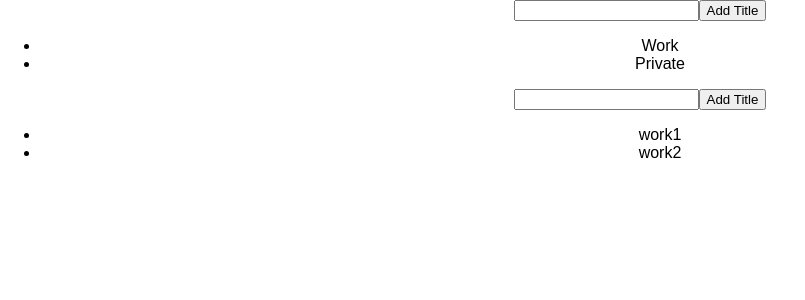
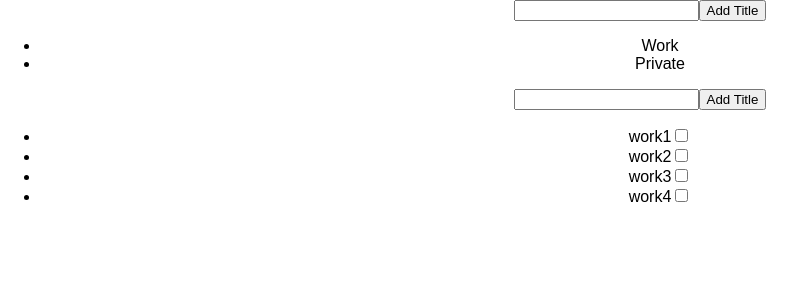
Before and after one commit to Isla5/todoApp, a React (Create React App) app in the folder todo-app/: page / in a window 1280 px wide. Shown: the top 300 px of the page, without its empty margins (0-805 px from the left). Built offline with nearby package versions, Linux system fonts and the light colour scheme.

Commit message:
adding checkbox

```diff
--- a/todo-app/src/App.js
+++ b/todo-app/src/App.js
@@ -1,8 +1,8 @@
-import React, { Component } from 'react';
+import React, { PureComponent } from 'react';
 import TitleForm from './TitleForm';
 import WorkList from './WorkList'
 
-export default class App extends Component {
+export default class App extends PureComponent {
   constructor(){
     super();
     this.state = {
@@ -10,19 +10,21 @@ export default class App extends Component {
         {
           name: 'Work',
           todos: [
-            {work: 'work1'},
-            {work: 'work2'}
+            {work: 'work1', checked: false},
+            {work: 'work2', checked: false},
+            {work: 'work3', checked: false},
+            {work: 'work4', checked: false},
           ]
         },
         {
           name: 'Private',
           todos: [
-            {work: 'priv1'},
-            {work: 'priv2'}
+            {work: 'priv1', checked: false},
+            {work: 'priv2', checked: false}
           ]
         }
       ],
-      selectedWorkGroupTitleIndex: 0
+      selectedWorkGroupTitleIndex: 0,
     }
   };
 
@@ -38,9 +40,19 @@ export default class App extends Component {
   }
 
   onItemAdd = (newItem) => {
-    console.log(this.state.titleList[this.state.selectedWorkGroupTitleIndex])
     let currentList = this.state.titleList[this.state.selectedWorkGroupTitleIndex];
     currentList.todos.push(newItem);
+  }
+
+  onCheckedChange = (titleId, itemId) => {
+    console.log(this.state.titleList[titleId].todos[itemId].checked)
+    const newList = this.state.titleList[titleId].todos;
+    newList[itemId].checked = !newList[itemId].checked;
+    const titleList = this.state.titleList.slice();
+    titleList[titleId].todos = newList;
+    this.setState({titleList});
+    console.log(this.state.titleList[titleId].todos[itemId].checked);
+    console.log(titleId, itemId)
   }
 
   render() {
@@ -51,9 +63,11 @@ export default class App extends Component {
           titleList={this.state.titleList}
           onWorkGroupTitleSelect={this.onWorkGroupTitleSelect}/>
         <WorkList
+          checked={this.state.checked}
+          onCheckedChange={this.onCheckedChange}
           titleList={this.state.titleList}
           selectedWorkGroupTitleIndex={this.state.selectedWorkGroupTitleIndex}
-          onItemAdd={this.onItemAddgg}/>
+          onItemAdd={this.onItemAdd}/>
       </div>
     )
   }
--- a/todo-app/src/WorkList.js
+++ b/todo-app/src/WorkList.js
@@ -1,6 +1,6 @@
-import React, { Component } from 'react';
+import React, { PureComponent } from 'react';
 
-export default class WorkList extends Component {
+export default class WorkList extends PureComponent {
   constructor(){
     super();
     this.state = {
@@ -9,7 +9,8 @@ export default class WorkList extends Component {
   };
 
   onSubmit = (e) => {
-    e.preventDefault()
+    e.preventDefault();
+    console.log(this.props);
     this.setState({
       itemFieldValue: '',
     });
@@ -29,8 +30,9 @@ export default class WorkList extends Component {
         <ul>
           {this.props.titleList[this.props.selectedWorkGroupTitleIndex].todos.map((currentWorklist, index) => {
             return (
-              <li key={currentWorklist.work}>
+              <li key={index}>
                 {currentWorklist.work}
+                <input type='checkbox' checked={this.props.titleList[this.props.selectedWorkGroupTitleIndex].todos[index].checked} value="None" onChange={() => this.props.onCheckedChange(this.props.selectedWorkGroupTitleIndex, index) }/>
               </li>
             )
           })}
```
